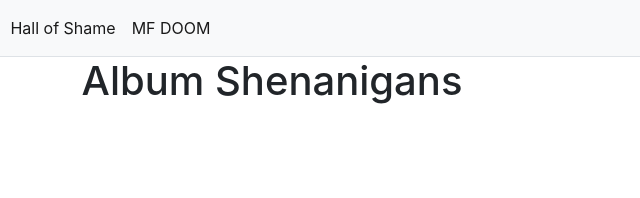
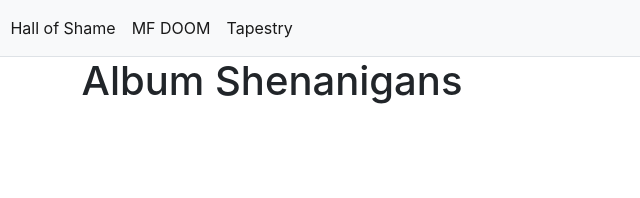
Before and after one commit to pappkartoni/U2-D7-Music-Cards, a plain HTML site: page index.html in a window 1280 px wide. Shown: the top 198 px of the page, 368-1008 px from the left. Drawn offline with nearby package versions, Linux system fonts and the light colour scheme.

Commit message:
forgot to add nav link to tapestry

```diff
--- a/index.html
+++ b/index.html
@@ -27,6 +27,9 @@
                 </li>
                 <li class="nav-item active">
                     <a class="nav-link" href="#supervillain">MF DOOM</a>
+                </li>
+                <li class="nav-item active">
+                    <a class="nav-link" href="#tapestry">Tapestry</a>
                 </li>
             </ul>
         </div>
```
